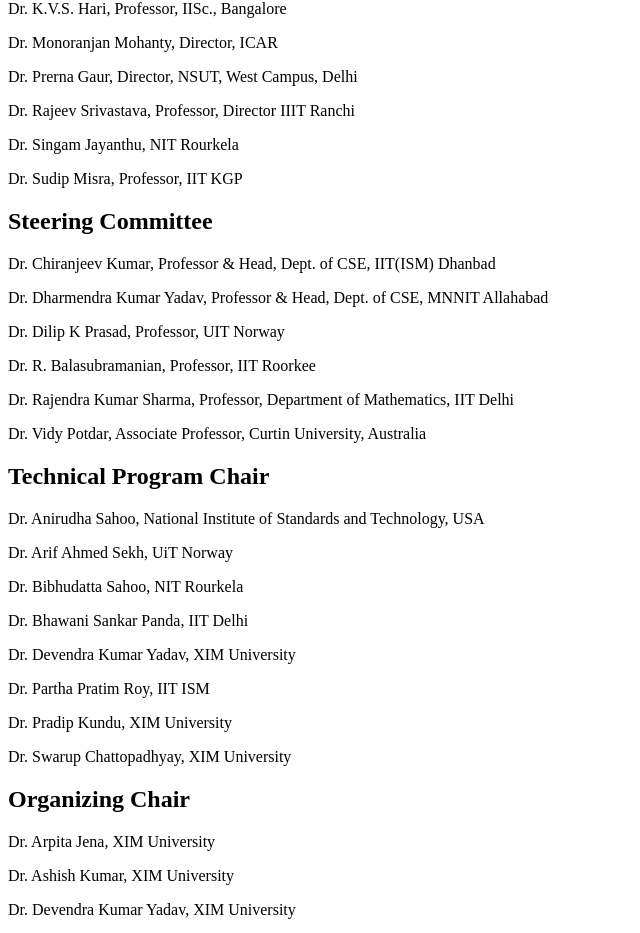
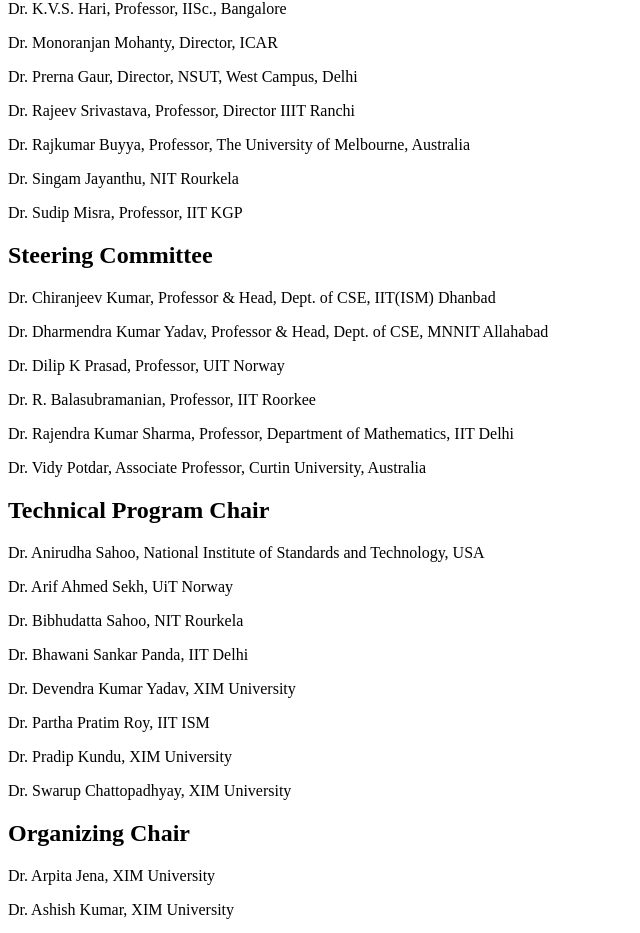
Before and after one commit to Ayush-Tripathy/icaiet-2025, a React (Vite) app: page /committee in a window 1280 px wide. Shown: the part 3299-4232 px from the top of the page, without its empty margins (0-640 px from the left). Built offline with nearby package versions, Linux system fonts and the light colour scheme; the HTML template or start-up script is replaced by a standard one.

Commit message:
Add a member in committee

```diff
--- a/src/pages/Committee.tsx
+++ b/src/pages/Committee.tsx
@@ -375,6 +375,10 @@
               </p>
               <p className="relative pl-5 before:content-['•'] before:absolute before:left-0">
                 Dr. Rajeev Srivastava, Professor, Director IIIT Ranchi
+              </p>
+              <p className="relative pl-5 before:content-['•'] before:absolute before:left-0">
+                Dr. Rajkumar Buyya, Professor, The University of Melbourne,
+                Australia
               </p>
               <p className="relative pl-5 before:content-['•'] before:absolute before:left-0">
                 Dr. Singam Jayanthu, NIT Rourkela
```
